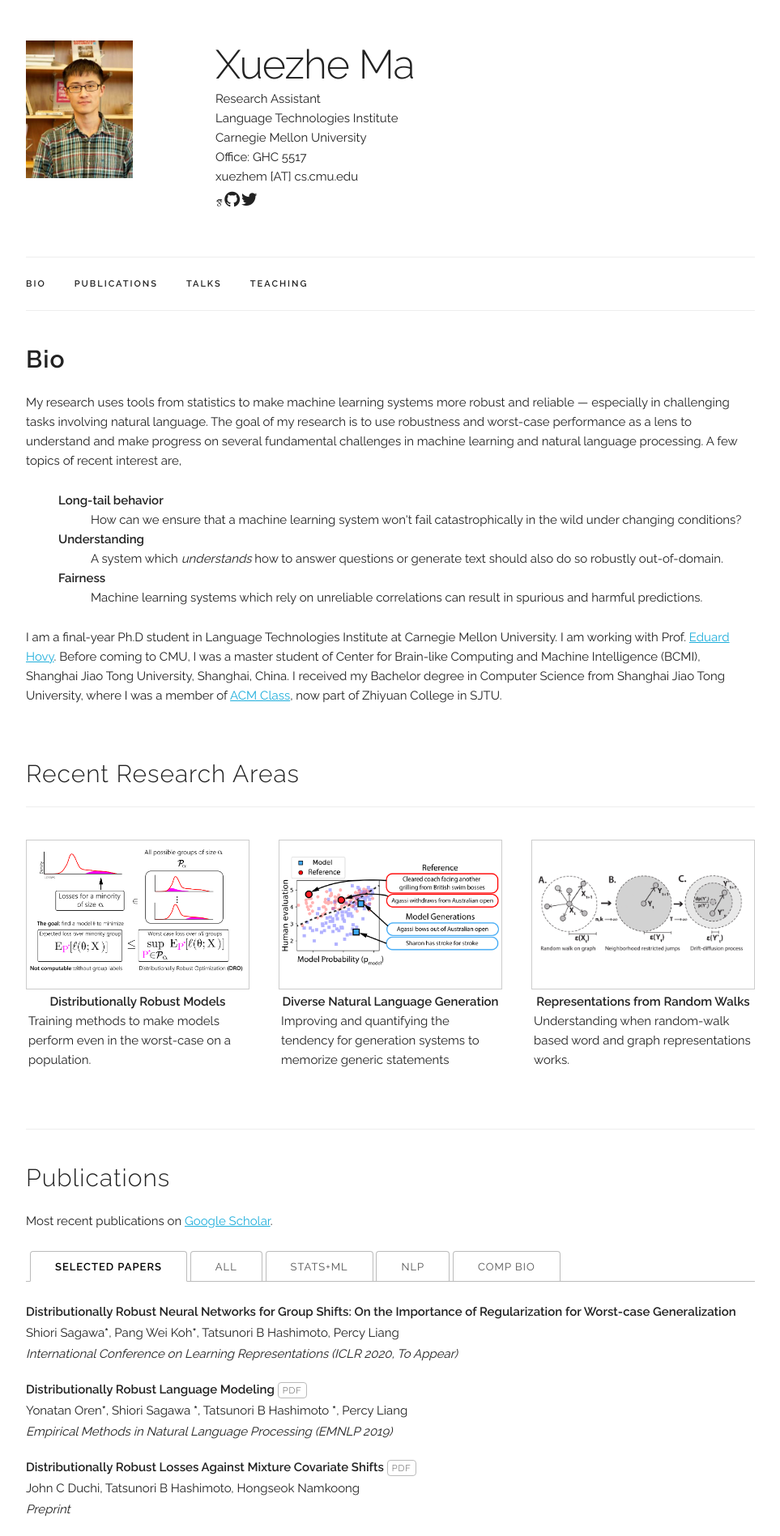
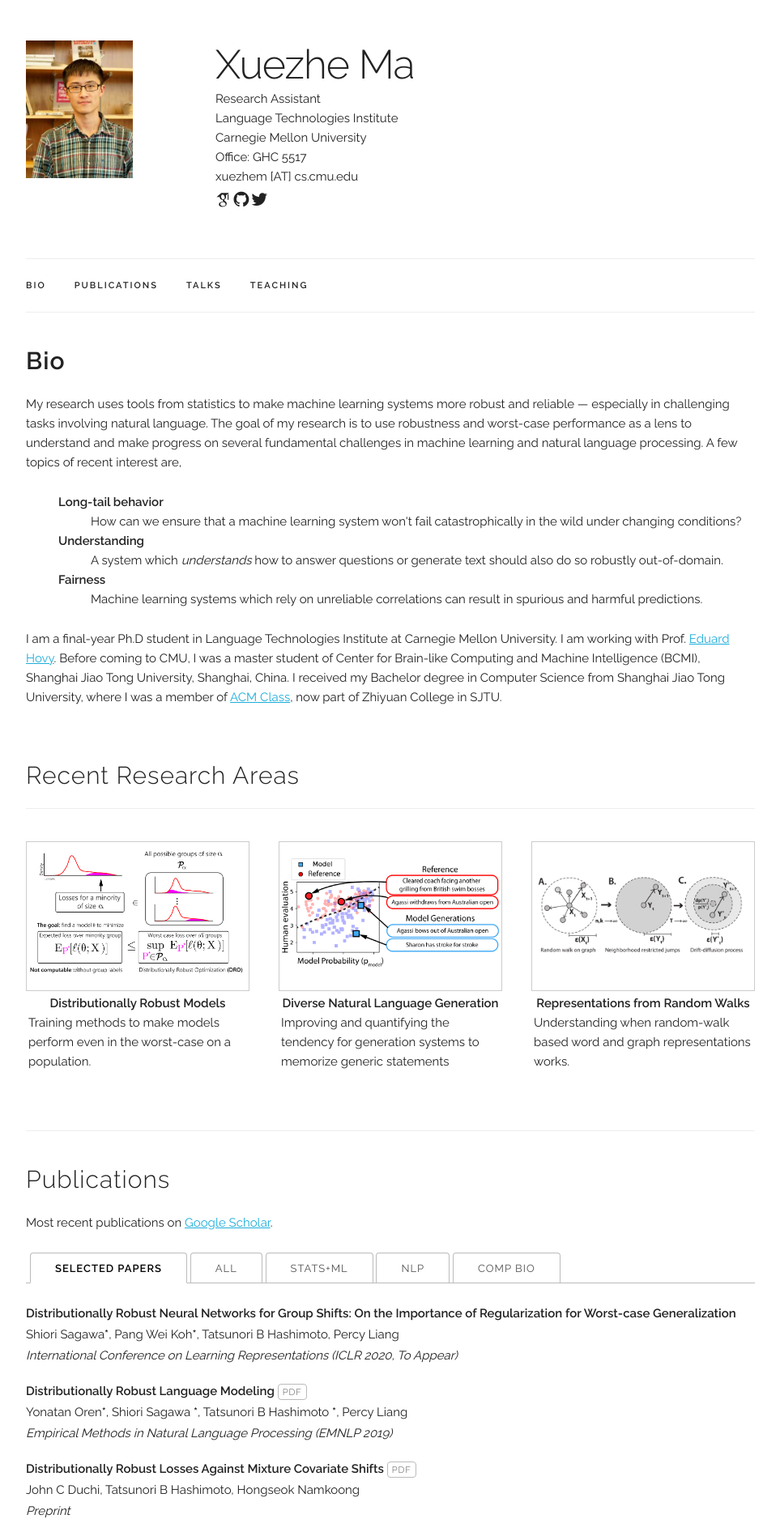
Before and after one commit to XuezheMax/XuezheMax.github.io, a Jekyll site: the page built from index.html, in a window 1280 px wide. Shown: the top 1897 px of the page at 81% size, without its empty margins (158-1121 px from the left). Built offline with Jekyll 4.4.1, drawn with Linux system fonts in a browser that asks for light colours; some web fonts are replaced.

Commit message:
google scholar

```diff
--- a/_layouts/default.html
+++ b/_layouts/default.html
@@ -76,7 +76,7 @@
             <p>Office: {{ site.data.main_info.office }}</p>
             <p>{{ site.data.main_info.email }}</p>
             <p>
-              <div style="font-size: 0.5rem;">
+              <div style="font-size: 1.0rem;">
                 <span onclick="window.open('{{ site.data.main_info.google_scholar }}')" style="cursor: pointer">
                   <i class="ai ai-google-scholar ai-2x" aria-hidden="true"></i>
                 </span>
```
